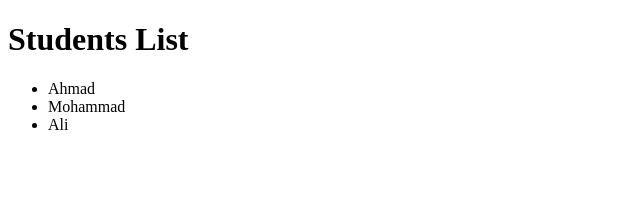
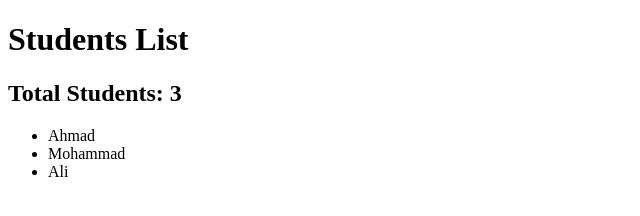
Before and after one commit to mohmmadallala/StudentManagementPR, a plain HTML site: page students.html in a window 1280 px wide. Shown: the whole page, without its empty margins (0-640 px from the left). Drawn offline with Linux system fonts and the light colour scheme.

Commit message:
Add total students heading

```diff
--- a/students.html
+++ b/students.html
@@ -5,7 +5,7 @@
 </head>
 <body>
     <h1>Students List</h1>
-
+    <h2>Total Students: 3</h2>
     <ul>
         <li>Ahmad</li>
         <li>Mohammad</li>
```
